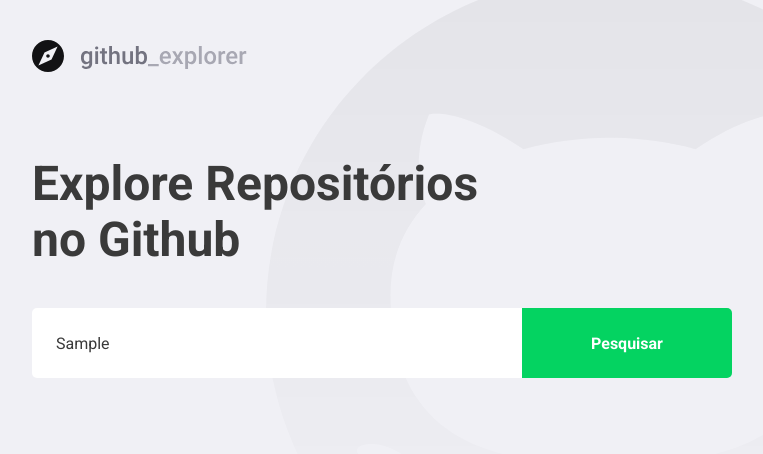
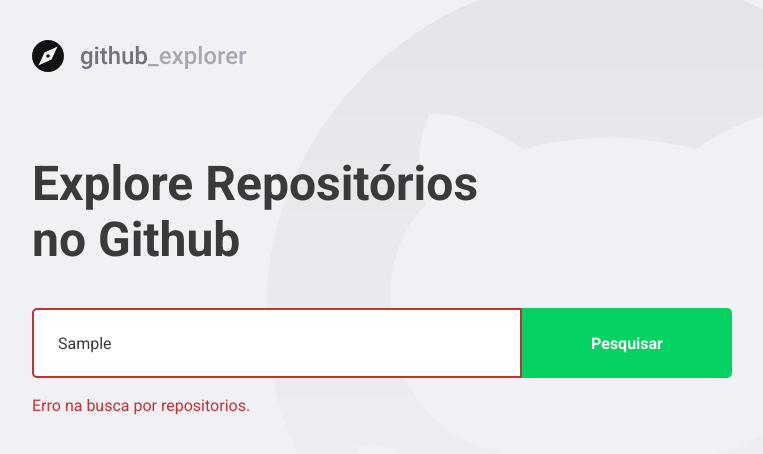
Before and after one commit to ChrisFrontDev/fictional-journey, a React (Create React App) app: page / in a window 1280 px wide. Both pictures are taken after typing "Sample" into the empty fields and a click on the button "Pesquisar". Shown: the top 454 px of the page, without its empty margins (148-911 px from the left). Built offline with nearby package versions, Linux system fonts and the light colour scheme; no server answers.

Commit message:
Lidando com erros na pagina de Dashboard

```diff
--- a/src/pages/Dashboard/index.tsx
+++ b/src/pages/Dashboard/index.tsx
@@ -4,7 +4,7 @@
 
 import logoImg from '../../assets/logo.svg';
 
-import { Title, Form, Repositories } from './styles';
+import { Title, Form, Repositories, Error } from './styles';
 
 interface Repository {
   full_name: string;
@@ -18,6 +18,8 @@
 const Dashboard: React.FC = () => {
   const [newRepo, setNewRepo] = useState('');
 
+  const [inputError, setInputError] = useState('');
+
   const [repositories, setRepositories] = useState<Repository[]>([]);
 
   async function handleAddRepository(
@@ -25,13 +27,23 @@
   ): Promise<void> {
     event.preventDefault();
 
-    const response = await api.get<Repository>(`repos/${newRepo}`);
+    if (!newRepo) {
+      setInputError('digite o autor/nome do repositorio');
+      return;
+    }
 
-    const repository = response.data;
+    try {
+      const response = await api.get<Repository>(`repos/${newRepo}`);
 
-    setRepositories([...repositories, repository]);
+      const repository = response.data;
 
-    setNewRepo('');
+      setRepositories([...repositories, repository]);
+
+      setNewRepo('');
+      setInputError('');
+    } catch (err) {
+      setInputError('Erro na busca por repositorios.');
+    }
   }
 
   return (
@@ -39,7 +51,7 @@
       <img src={logoImg} alt="Github Explorer" />
       <Title>Explore Repositórios no Github</Title>
 
-      <Form onSubmit={handleAddRepository}>
+      <Form hasError={!!inputError} onSubmit={handleAddRepository}>
         <input
           placeholder="digite o nome do repositório"
           value={newRepo}
@@ -47,6 +59,8 @@
         />
         <button type="submit">Pesquisar</button>
       </Form>
+
+      {inputError && <Error>{inputError}</Error>}
 
       <Repositories>
         {repositories.map((repository) => (
--- a/src/pages/Dashboard/styles.ts
+++ b/src/pages/Dashboard/styles.ts
@@ -1,5 +1,9 @@
-import styled from 'styled-components';
-import { shade } from 'polished';
+import styled, { css } from 'styled-components';
+import { shade, border } from 'polished';
+
+interface FormProps {
+  hasError: boolean;
+}
 
 export const Title = styled.h1`
   font-size: 48px;
@@ -9,7 +13,7 @@
   margin-top: 80px;
 `;
 
-export const Form = styled.form`
+export const Form = styled.form<FormProps>`
   margin-top: 40px;
   max-width: 700px;
 
@@ -22,6 +26,13 @@
     border: 0;
     border-radius: 5px 0 0 5px;
     color: #3a3a3a;
+    border: 2px solid #ffffff;
+
+    ${(props) =>
+      props.hasError &&
+      css`
+        border: 2px solid #c53030;
+      `}
 
     &::placeholder {
       color: #a8a8b3;
@@ -95,3 +106,9 @@
     }
   }
 `;
+
+export const Error = styled.p`
+  display: block;
+  color: #c53030;
+  margin-top: 18px;
+`;
```
